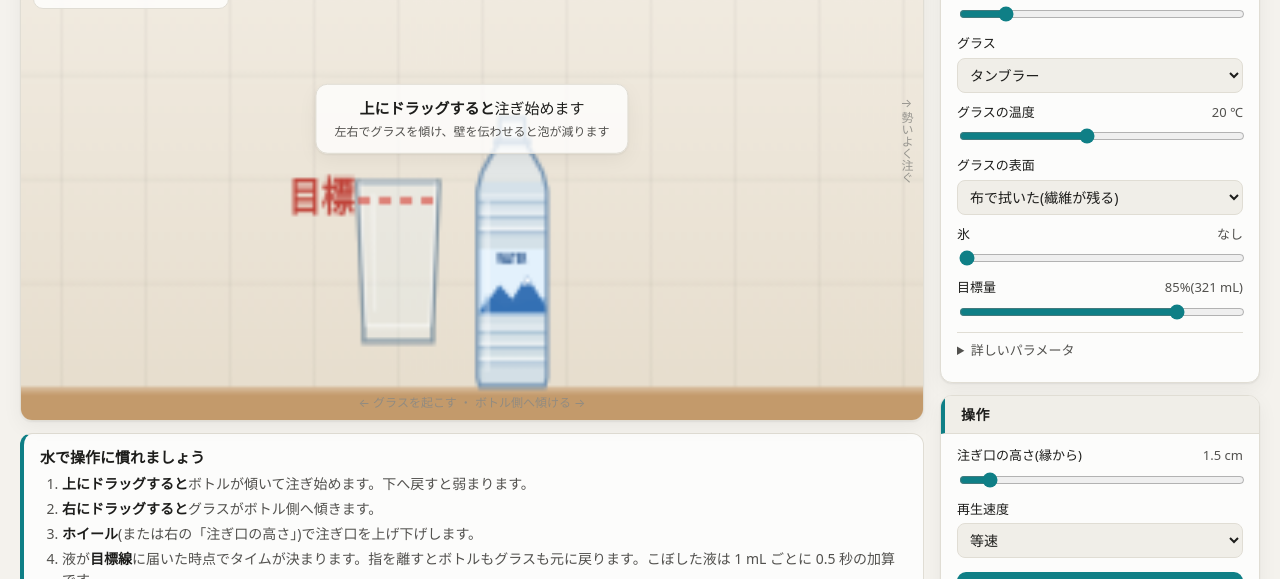
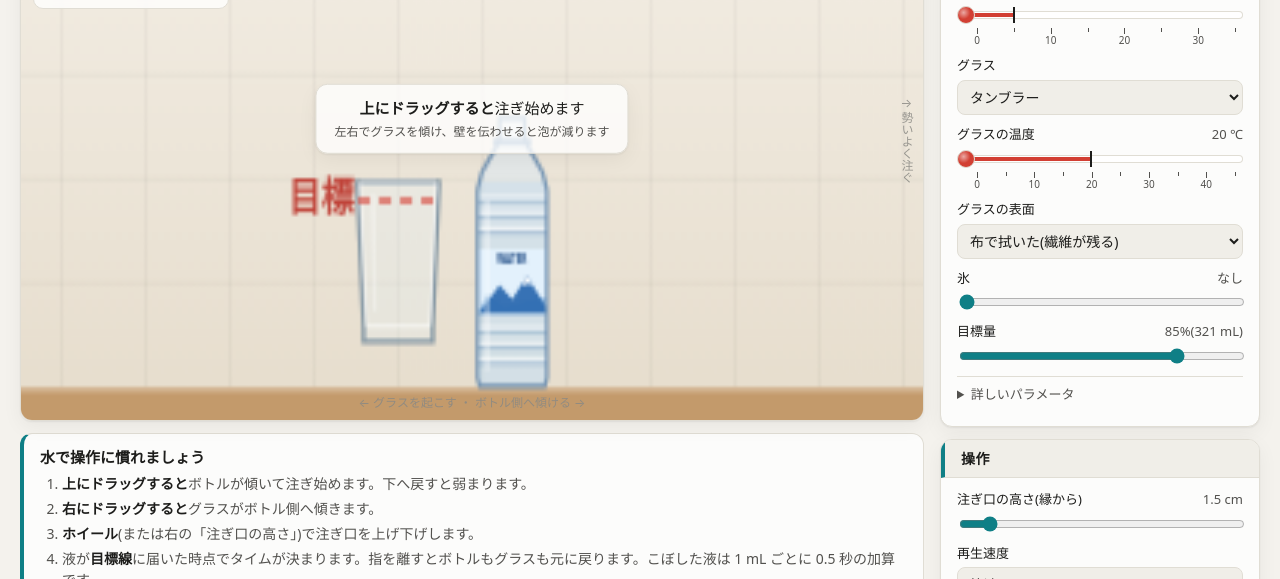
Before and after one commit to atsuhiron/soda-server, a website with bundled scripts: page index.html in a window 1280 px wide. Shown: the part 221-800 px from the top of the page. Built offline with nearby package versions, Linux system fonts and the light colour scheme.

Commit message:
液温とグラスの温度のスライダーを温度計の形にした
赤い液だめと管、値まで伸びる液柱、5 ℃ ごとの目盛り(10 ℃ ごとに数字)で、
アルコール温度計のように温度を読めるようにした。つまみは液柱の先の細い印だけ。
液柱と目盛りの位置は CSS と JS で同じ式から決めている。

Co-Authored-By: Claude Opus 5.5 <noreply@anthropic.com>

```diff
--- a/css/style.css
+++ b/css/style.css
@@ -10,6 +10,8 @@
   --accent: #0f7f86;
   --accent-ink: #ffffff;
   --danger: #c23a32;
+  --thermo-red: #d23f33;
+  --thermo-tube: #ffffff;
   --grid: rgba(0, 0, 0, 0.07);
   --series-1: #2a78d6;
   --series-2: #eb6834;
@@ -39,6 +41,8 @@
     --accent: #3fb3b9;
     --accent-ink: #0b1a1b;
     --danger: #e66767;
+    --thermo-red: #e5584c;
+    --thermo-tube: #2c2c29;
     --grid: rgba(255, 255, 255, 0.08);
     --series-1: #3987e5;
     --series-2: #d95926;
@@ -66,6 +70,8 @@
   --accent: #3fb3b9;
   --accent-ink: #0b1a1b;
   --danger: #e66767;
+  --thermo-red: #e5584c;
+  --thermo-tube: #2c2c29;
   --grid: rgba(255, 255, 255, 0.08);
   --series-1: #3987e5;
   --series-2: #d95926;
@@ -601,6 +607,87 @@ select {
 input[type='range'] {
   accent-color: var(--accent);
 }
+
+/* 液温・グラスの温度: アルコール温度計の形のスライダー。赤い液柱の先が今の値で、
+   つまみは液柱の先の細い印だけ。液柱と目盛りの位置は --p(0〜1)から同じ式で決める */
+.thermo {
+  position: relative;
+  display: flex;
+  align-items: center;
+  height: 22px;
+  padding-left: 12px;
+}
+.thermo-bulb {
+  position: absolute;
+  left: 0;
+  top: 50%;
+  z-index: 1;
+  width: 18px;
+  height: 18px;
+  margin-top: -9px;
+  border-radius: 50%;
+  border: 1px solid var(--border);
+  background:
+    radial-gradient(circle at 35% 35%, rgba(255, 255, 255, 0.55), transparent 45%),
+    var(--thermo-red);
+  pointer-events: none;
+}
+input.thermo-input {
+  -webkit-appearance: none;
+  appearance: none;
+  width: 100%;
+  height: 8px;
+  margin: 0;
+  border: 1px solid var(--border);
+  border-left: 0;
+  border-radius: 0 4px 4px 0;
+  background:
+    linear-gradient(var(--thermo-red), var(--thermo-red)) 0 50% / calc(8px + (100% - 16px) * var(--p, 0)) 4px no-repeat,
+    var(--thermo-tube);
+  cursor: pointer;
+}
+input.thermo-input::-webkit-slider-thumb {
+  -webkit-appearance: none;
+  appearance: none;
+  width: 16px;
+  height: 16px;
+  border: 0;
+  background: linear-gradient(to right, transparent 7px, var(--text-primary) 7px, var(--text-primary) 9px, transparent 9px);
+}
+input.thermo-input::-moz-range-thumb {
+  width: 16px;
+  height: 16px;
+  border: 0;
+  border-radius: 0;
+  background: linear-gradient(to right, transparent 7px, var(--text-primary) 7px, var(--text-primary) 9px, transparent 9px);
+}
+input.thermo-input::-moz-range-track {
+  background: transparent;
+}
+.thermo-scale {
+  position: relative;
+  height: 18px;
+  margin: -2px 0 0 12px;
+  font-size: 10px;
+  line-height: 12px;
+  color: var(--text-secondary);
+  font-variant-numeric: tabular-nums;
+}
+.thermo-scale .tick {
+  position: absolute;
+  top: 0;
+  width: 1px;
+  height: 4px;
+  background: var(--text-secondary);
+}
+.thermo-scale .tick.major {
+  height: 6px;
+}
+.thermo-scale .tick-label {
+  position: absolute;
+  top: 6px;
+  transform: translateX(-50%);
+}
 .advanced {
   border-top: 1px solid var(--border);
   padding-top: 8px;
--- a/index.html
+++ b/index.html
@@ -123,7 +123,11 @@
               </label>
               <label class="field">
                 <span>液温 <output id="liquidTempOut"></output></span>
-                <input type="range" id="liquidTemp" min="0" max="35" step="1" value="5" />
+                <div class="thermo">
+                  <span class="thermo-bulb" aria-hidden="true"></span>
+                  <input type="range" class="thermo-input" id="liquidTemp" min="0" max="35" step="1" value="5" />
+                </div>
+                <div class="thermo-scale" data-for="liquidTemp" aria-hidden="true"></div>
               </label>
               <label class="field">
                 <span>グラス</span>
@@ -131,7 +135,11 @@
               </label>
               <label class="field">
                 <span>グラスの温度 <output id="glassTempOut"></output></span>
-                <input type="range" id="glassTemp" min="0" max="45" step="1" value="20" />
+                <div class="thermo">
+                  <span class="thermo-bulb" aria-hidden="true"></span>
+                  <input type="range" class="thermo-input" id="glassTemp" min="0" max="45" step="1" value="20" />
+                </div>
+                <div class="thermo-scale" data-for="glassTemp" aria-hidden="true"></div>
               </label>
               <label class="field">
                 <span>グラスの表面</span>
--- a/js/main.js
+++ b/js/main.js
@@ -47,6 +47,28 @@
   $('glass').value = P.DEFAULT_SETTINGS.glass;
   $('surface').value = P.DEFAULT_SETTINGS.surface;
 
+  // 温度計の形のスライダー(液温・グラスの温度)。液柱の長さと目盛りの位置は CSS と同じ
+  // 「8px + (幅 − 16px) × 割合」で置く(16px はつまみの幅)
+  const thermoPos = (p) => `calc(8px + (100% - 16px) * ${p})`;
+  for (const scale of document.querySelectorAll('.thermo-scale')) {
+    const inp = $(scale.dataset.for);
+    const min = +inp.min;
+    const max = +inp.max;
+    let html = '';
+    for (let v = min; v <= max; v += 5) {
+      const pos = thermoPos((v - min) / (max - min));
+      const major = v % 10 === 0;
+      html += `<span class="tick${major ? ' major' : ''}" style="left:${pos}"></span>`;
+      if (major) html += `<span class="tick-label" style="left:${pos}">${v}</span>`;
+    }
+    scale.innerHTML = html;
+  }
+  function thermoFill() {
+    for (const inp of document.querySelectorAll('.thermo-input')) {
+      inp.style.setProperty('--p', String((inp.value - inp.min) / (inp.max - inp.min)));
+    }
+  }
+
   // 対数スライダー(0〜100 → min〜max)
   const logMap = (min, max) => ({
     to: (v) => min * Math.pow(max / min, v / 100),
@@ -82,6 +104,7 @@
   }
 
   function updateOutputs(s, sim) {
+    thermoFill();
     $('liquidTempOut').textContent = `${s.liquidTemp} ℃`;
     $('glassTempOut').textContent = `${s.glassTemp} ℃`;
     $('iceOut').textContent = s.ice ? `${s.ice} 個` : 'なし';
```
Also changed, not shown: CHANGELOG.md.
